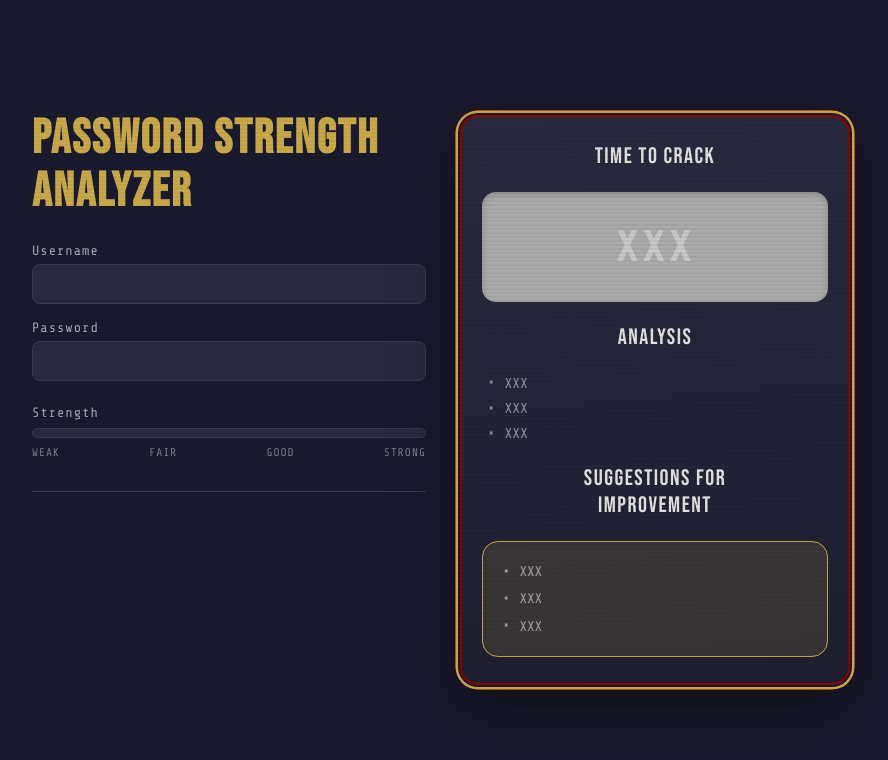
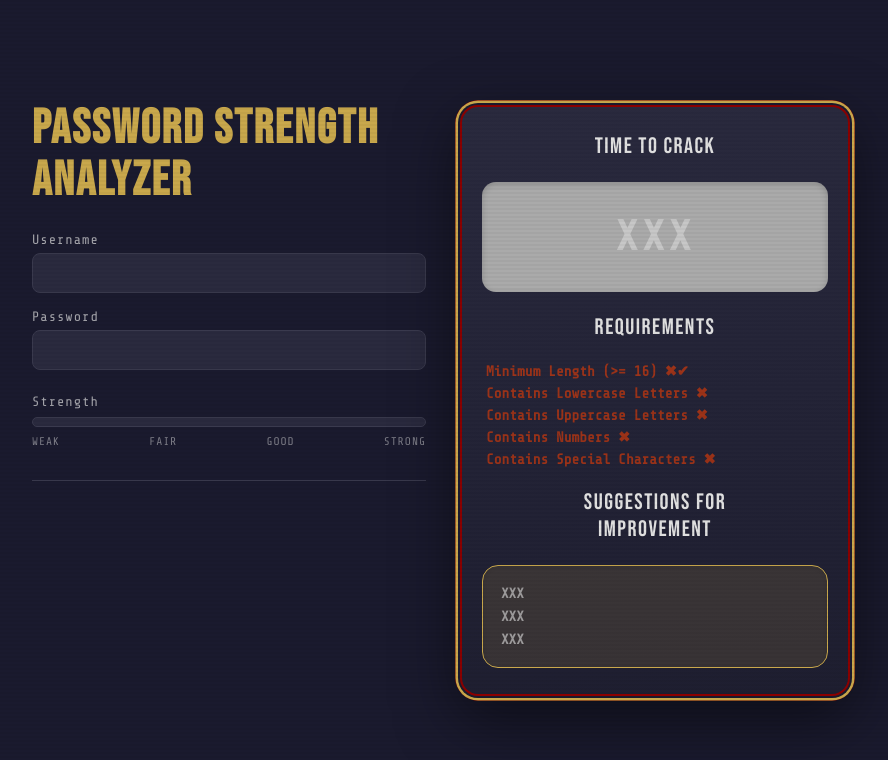
Before and after one commit to rajahw/cybersecurity-concept-demo, a React (Vite) app: page / in a window 1280 px wide. Shown: the top 760 px of the page, without its empty margins (198-1086 px from the left). Built offline with nearby package versions, Linux system fonts and the light colour scheme.

Commit message:
Change 'Analysis' to 'Requirements'

```diff
--- a/src/App.css
+++ b/src/App.css
@@ -15,7 +15,6 @@
     0 20px 60px rgba(0,0,0,0.5);
 }
 
-/* double-border trick */
 .right::before {
   content: '';
   position: absolute;
@@ -34,7 +33,6 @@
   text-align: center;
 }
 
-/* Time to Crack box */
 .crack-box {
   background: #aaaaaa;
   border-radius: 14px;
@@ -55,7 +53,6 @@
   opacity: 0.55;
 }
 
-/* Analysis */
 .analysis-list {
   list-style: none;
   display: flex;
@@ -67,21 +64,14 @@
 .analysis-list li {
   font-family: var(--tech);
   font-size: 0.9rem;
-  color: var(--text-dark);
+  font-weight: bold;
+  color: var(--requirement-unmet);
   display: flex;
   align-items: center;
   gap: 8px;
   opacity: 0.55;
 }
 
-.analysis-list li::before {
-  content: '•';
-  color: var(--text-dark);
-  font-size: 1.2rem;
-  line-height: 1;
-}
-
-/* Suggestions box */
 .suggestions-box {
   background: var(--gold-light);
   border-radius: 16px;
@@ -100,6 +90,7 @@
 .suggestions-list li {
   font-family: var(--tech);
   font-size: 0.88rem;
+  font-weight: bold;
   color: var(--text-dark);
   display: flex;
   align-items: center;
@@ -107,13 +98,6 @@
   opacity: 0.6;
 }
 
-.suggestions-list li::before {
-  content: '•';
-  font-size: 1.2rem;
-  line-height: 1;
-}
-
-/* Subtle scanlines overlay for cybersec vibe */
 body::after {
   content: '';
   position: fixed;
--- a/src/App.tsx
+++ b/src/App.tsx
@@ -1,4 +1,6 @@
+import { useState } from 'react';
 import './App.css'
+import { analyzePassword } from './utils/analyzePassword'
 
 function App() {
   return (
@@ -48,11 +50,13 @@ function App() {
           <span className="crack-value">XXX</span>
         </div>
 
-        <div className="panel-section-title">Analysis</div>
+        <div className="panel-section-title">Requirements</div>
         <ul className="analysis-list">
-          <li>XXX</li>
-          <li>XXX</li>
-          <li>XXX</li>
+          <li>Minimum Length ({'>='} 16) ✖✔</li>
+          <li>Contains Lowercase Letters ✖</li>
+          <li>Contains Uppercase Letters ✖</li>
+          <li>Contains Numbers ✖</li>
+          <li>Contains Special Characters ✖</li>
         </ul>
 
         <div className="panel-section-title">
--- a/src/index.css
+++ b/src/index.css
@@ -13,6 +13,8 @@
   --gold-light: rgba(201, 168, 76, 0.15);
   --red-dark: #8b0000;
   --border: #3a3a4e;
+  --requirement-met: #00ff1e;
+  --requirement-unmet: #ff4000;
 }
 
 * {
```
